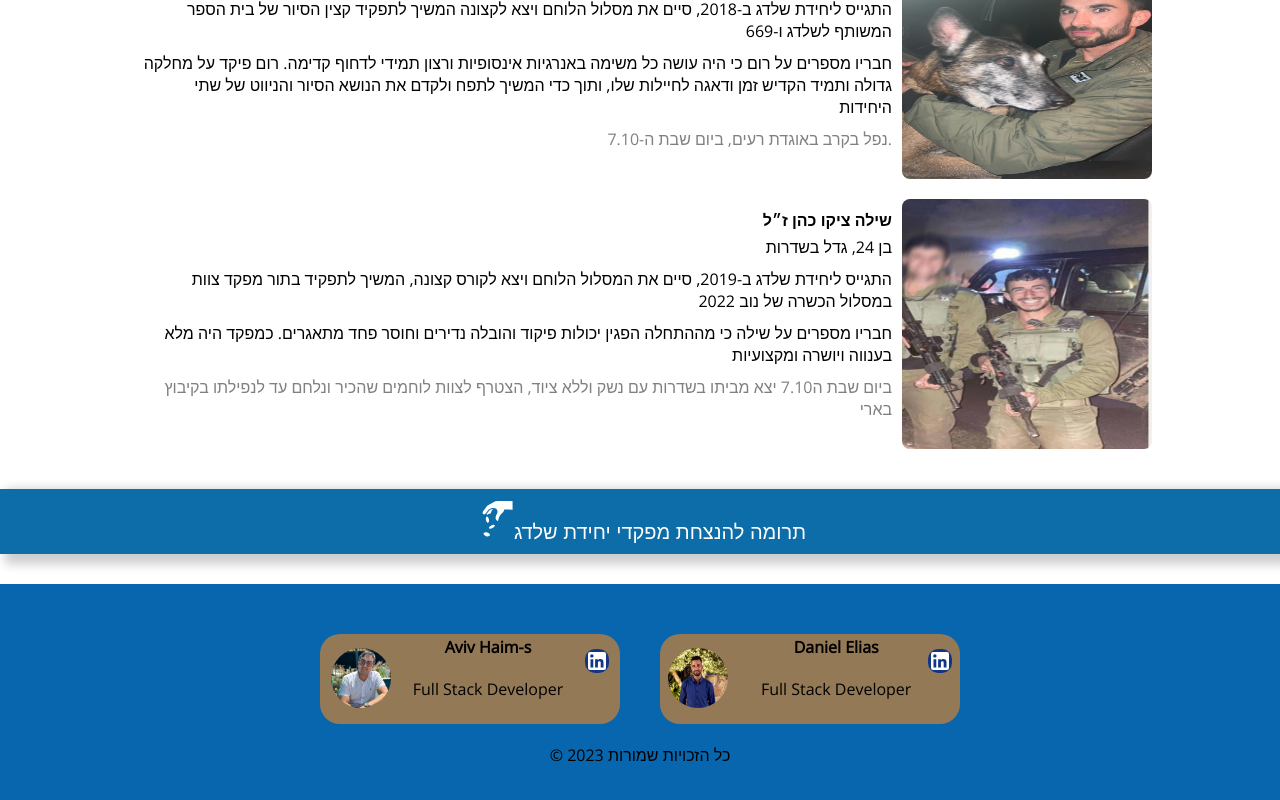
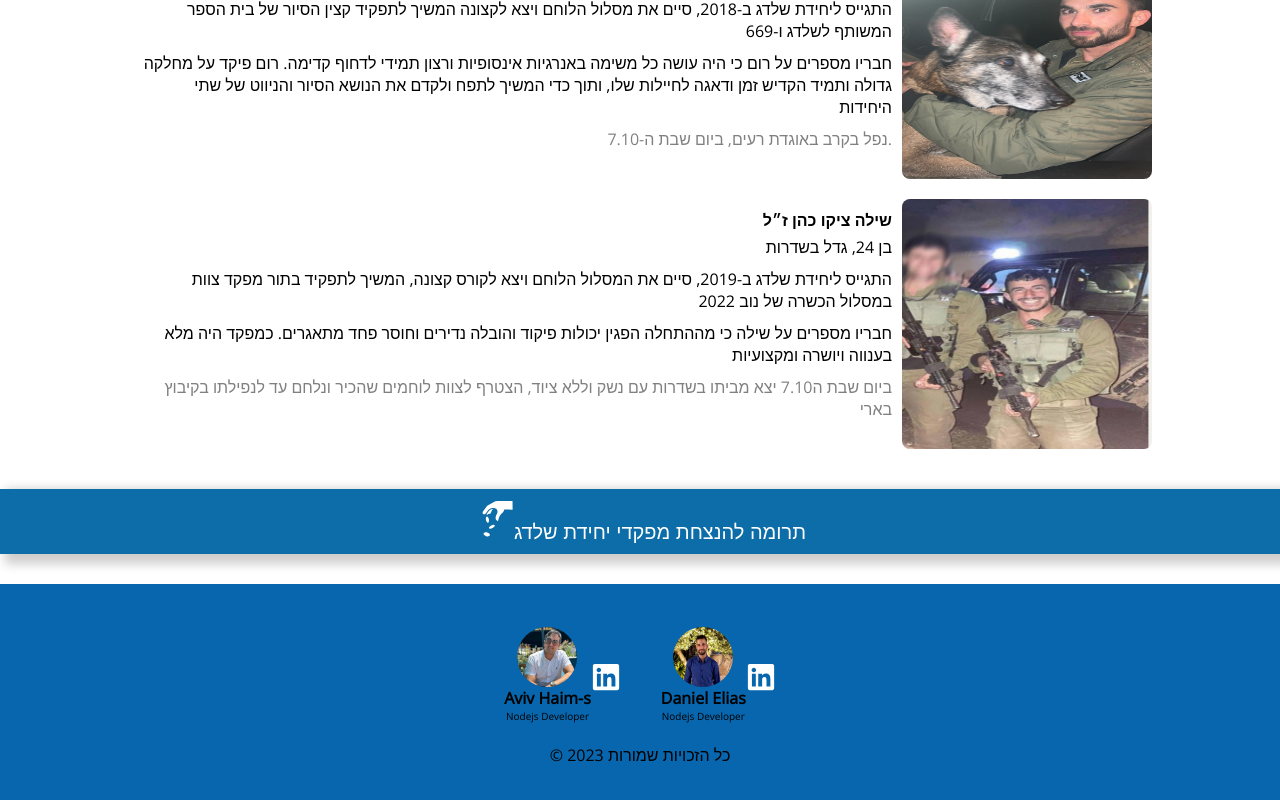
Before and after one commit to Haim-S/commemoration, a Next.js app: page / in a window 1280 px wide. Shown: the part 662-1462 px from the top of the page. Built offline with nearby package versions, Linux system fonts and the light colour scheme.

Commit message:
I made some small changes to the footer

```diff
--- a/src/components/footer/Footer.jsx
+++ b/src/components/footer/Footer.jsx
@@ -1,40 +1,42 @@
-import React from 'react';
+import React from "react";
 import styles from "./footer.module.css";
-import Developer from "../../../public/asset/developers/profile2.jpeg"
-import Developer1 from "../../../public/asset/developers/profile1.jpeg"
-import Image from 'next/image'
-import LinkedInIcon from '@mui/icons-material/LinkedIn';
+import Developer from "../../../public/asset/developers/profile2.jpeg";
+import Developer1 from "../../../public/asset/developers/profile1.jpeg";
+import Image from "next/image";
+import { FaLinkedin } from "react-icons/fa";
+import Link from "next/link";
 
 const Footer = () => {
-
-
   return (
     <div className={styles.container}>
       <div className={styles.containerFooter}>
         <div className={styles.developer}>
-          <Image className={styles.img} src={Developer} alt="fsf"  />
-          <div className={styles.span}>
-          <b>Aviv Haim-s</b>
-          <span className={styles.d}>Full Stack Developer</span><br />
+          <div className={styles.textContainer}>
+          <Image className={styles.img} src={Developer} alt='fsf' />
+            <b>Aviv Haim-s</b>
+            <span className={styles.role}>Nodejs Developer</span>
+            <br />
           </div>
-          <a href="https://www.linkedin.com/in/aviv-haim-s-874bb0265/">
-            <LinkedInIcon className={styles.btn}></LinkedInIcon>
-          </a>
+          <Link href='https://www.linkedin.com/in/aviv-haim-s-874bb0265/'>
+            <FaLinkedin size={30} color='white'></FaLinkedin>
+          </Link>
         </div>
         <div className={styles.developer}>
-          <Image className={styles.img} src={Developer1} alt="fsf"  /><br />
-          <div className={styles.span}>
-          <b>Daniel Elias</b>
-          <span className={styles.d}>Full Stack Developer</span><br />
+          <br />
+          <div className={styles.textContainer}>
+          <Image className={styles.img} src={Developer1} alt='fsf' />
+            <b>Daniel Elias</b>
+            <span className={styles.role}>Nodejs Developer</span>
+            <br />
           </div>
-            <a href="https://www.linkedin.com/in/danieleliastech/">
-              <LinkedInIcon className={styles.btn}></LinkedInIcon>
-            </a>
+          <Link href='https://www.linkedin.com/in/danieleliastech/'>
+            <FaLinkedin size={30} color='white'></FaLinkedin>
+          </Link>
         </div>
       </div>
-        <p>&copy; 2023 כל הזכויות שמורות</p>
+      <p>&copy; 2023 כל הזכויות שמורות</p>
     </div>
-  )
-}
+  );
+};
 
-export default Footer
+export default Footer;
--- a/src/components/footer/footer.module.css
+++ b/src/components/footer/footer.module.css
@@ -20,22 +20,23 @@
 
 .developer {
     display: flex;
+    align-items: center;
+    justify-content: center;
     margin: 20px;
-    /* margin-top: 20px; */
     text-align: center;
     margin-top: 50px;
-    justify-content: center;
-    width: 300px;
-    background-color: rgba(179, 126, 66, 0.815);
+    /* width: 300px; */
+    /* background-color: #035695; */
     height: 90px;
     justify-content: space-around;
     border-radius: 20px;
 }
 
 
-.d{
-    margin-top: 20px;
+.role{
+    /* margin-top: 20px; */
     display: flex;
+    font-size: 10px;
 }
 
 .btn {
@@ -49,7 +50,7 @@
     color: rgb(255, 255, 255);
 }
 
-.span {
+.textContainer {
     display: flex;
     justify-content: center;
     align-items: center;
```
